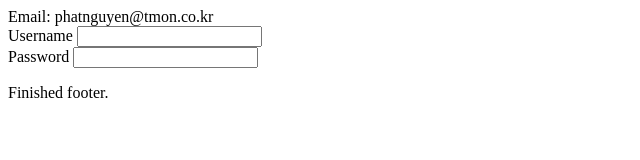
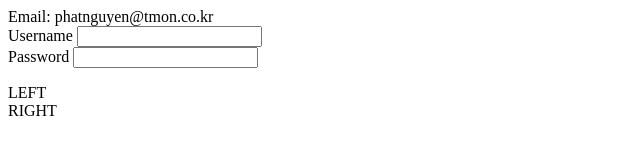
Before and after one commit to phatn/gitpractice, a plain HTML site: page index.html in a window 1280 px wide. Shown: the whole page, without its empty margins (0-640 px from the left). Drawn offline with Linux system fonts and the light colour scheme.

Commit message:
Update footer

```diff
--- a/index.html
+++ b/index.html
@@ -21,7 +21,8 @@
 				</form>
 			</div>
                         <div id="footer">
-                          Finished footer.
+                          <div id="left">LEFT</div>
+                          <div id="right"> RIGHT</div>
                         </div>
 		</div>
 	</body>
```
